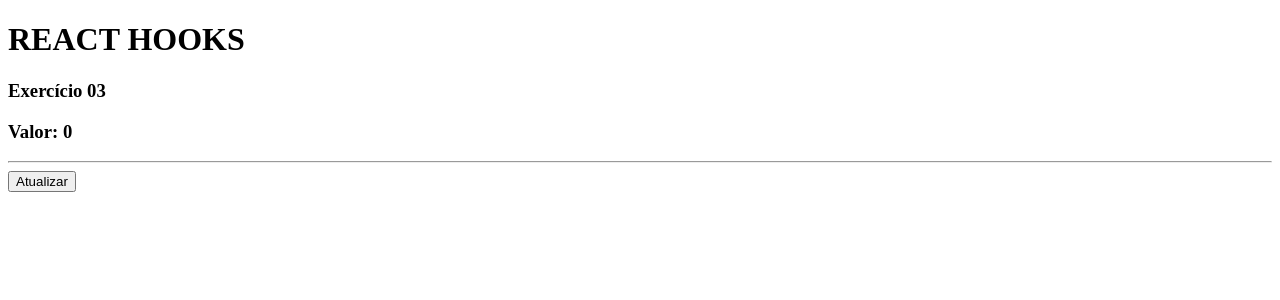
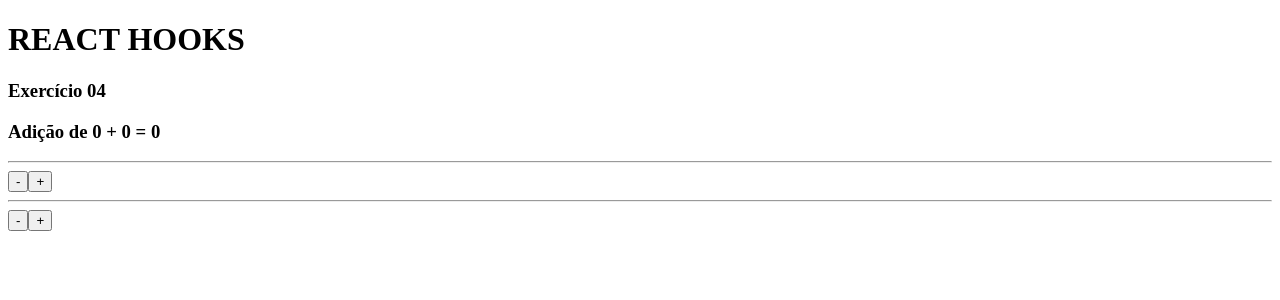
Before and after one commit to sys4soft/react_next_hooks, a React (Vite) app: page / in a window 1280 px wide. Shown: the top 300 px of the page. Built offline with nearby package versions, Linux system fonts and the light colour scheme.

Commit message:
06_hooks

```diff
--- a/src/App.jsx
+++ b/src/App.jsx
@@ -4,7 +4,8 @@
 // import HookState02 from './components/UseState_02'
 // import HookState03 from './components/UseState_03'
 // import HookState04 from './components/UseState_04'
-import HookState05 from './components/UseState_05'
+// import HookState05 from './components/UseState_05'
+import HookState06 from './components/UseState_06'
 
 export default () => {
     return (
@@ -14,7 +15,8 @@
             {/* <HookState02 /> */}
             {/* <HookState03 /> */}
             {/* <HookState04 /> */}
-            <HookState05 />
+            {/* <HookState05 /> */}
+            <HookState06 />
         </>
     )
 }
--- /dev/null
+++ b/src/components/UseState_06.jsx
@@ -0,0 +1,25 @@
+import React from "react";
+import { useState } from "react";
+import UseState_06a from "./UseState_06a";
+
+export default () => {
+
+    const [valor1, setValor1] = useState(0)
+    const [valor2, setValor2] = useState(0)
+
+    function decValor1() { setValor1(old => old - 5) }
+    function incValor1() { setValor1(old => old + 5) }
+    function decValor2() { setValor2(old => old - 10) }
+    function incValor2() { setValor2(old => old + 10) }
+
+    return (
+        <>
+            <h3>Exercício 04</h3>
+            <h3>Adição de {valor1} + {valor2} = <strong>{}{valor1 + valor2}</strong></h3>
+            <hr />
+            <UseState_06a funcaoDec={decValor1} funcaoInc={incValor1}/>
+            <hr />
+            <UseState_06a funcaoDec={decValor2} funcaoInc={incValor2}/>
+        </>
+    )
+}
--- /dev/null
+++ b/src/components/UseState_06a.jsx
@@ -0,0 +1,9 @@
+import React from "react";
+export default ({funcaoDec, funcaoInc}) => {
+    return (
+        <>
+            <button onClick={funcaoDec}>-</button>
+            <button onClick={funcaoInc}>+</button>
+        </>
+    )
+}
```
